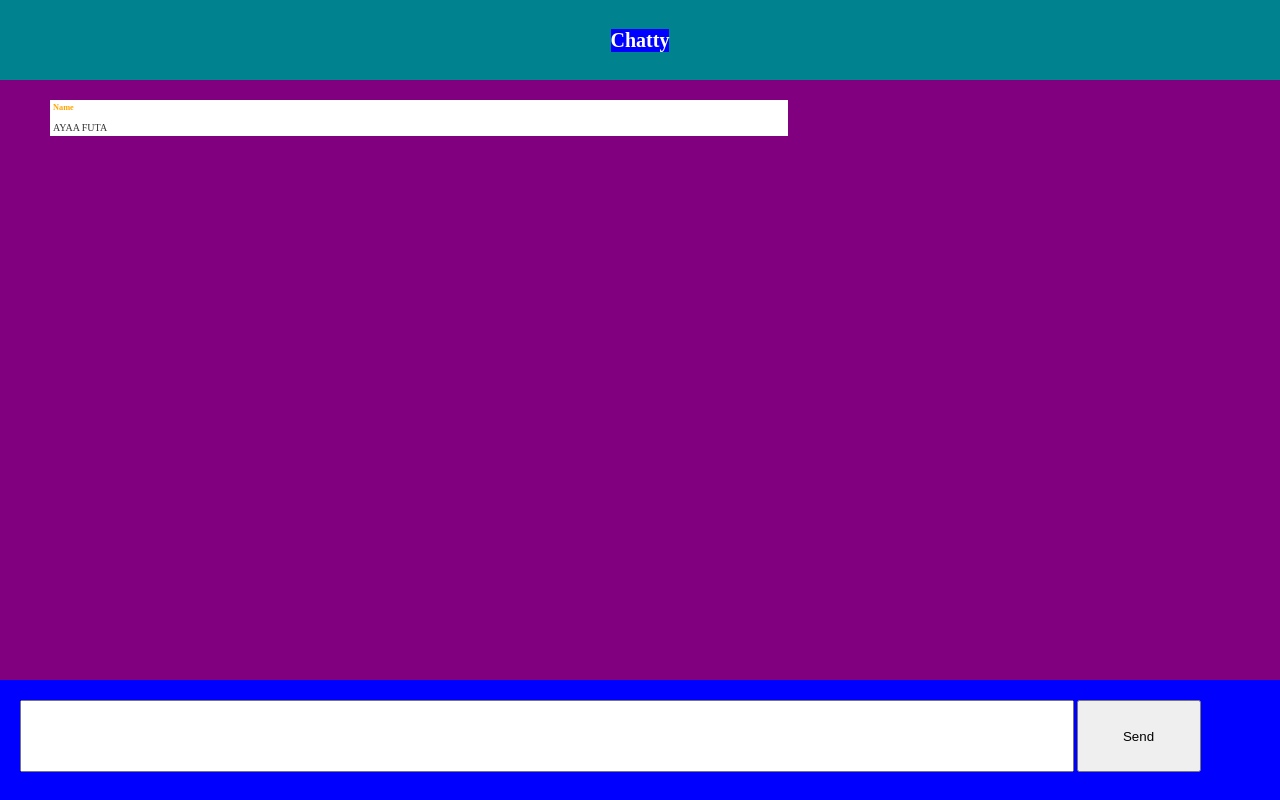
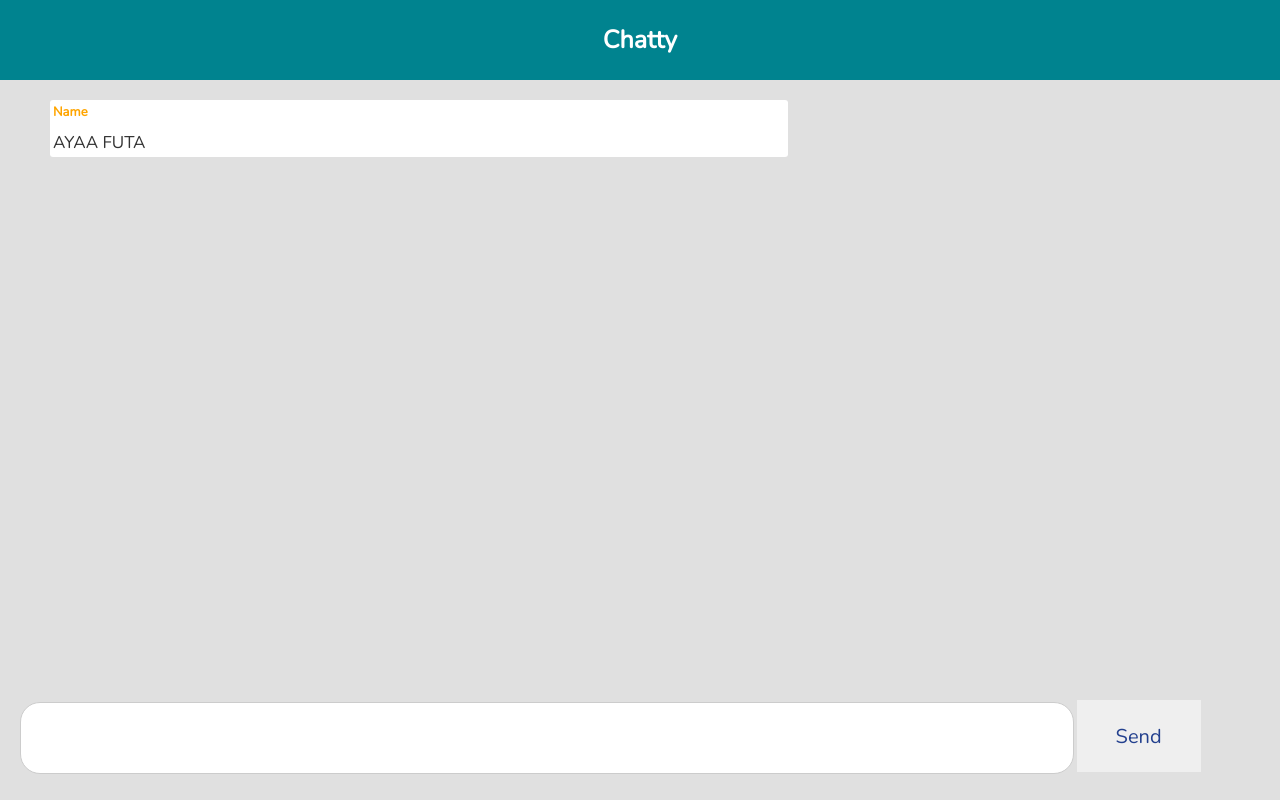
Before and after one commit to hades102zues/socket-io-chat-test, a website: page index.html in a window 1280 px wide. Drawn offline with nearby package versions, Linux system fonts and the light colour scheme.

Commit message:
made it look nice

```diff
--- a/index.html
+++ b/index.html
@@ -2,6 +2,7 @@
 <html>
 <head>
 	<title>Chatty</title>
+	<link href="https://fonts.googleapis.com/css?family=Nunito" rel="stylesheet">
 	<link type="text/css" rel="stylesheet" href="css/stuff.css" />
 </head>
 <body>
--- a/public/css/stuff.css
+++ b/public/css/stuff.css
@@ -6,9 +6,11 @@ html {
 	padding:0;
 	margin:0;
 	box-sizing: border-box;
+	font-family: 'Nunito', sans-serif;
 }
  body{
  	color:white;
+
  }
 .screen-title{
 	background-color: #00838f;
@@ -20,16 +22,17 @@ html {
 }
 
 .title{
-	font-size: 2rem;
-	font-weight:bold;
-	background-color: blue;
+	font-size: 2.5rem;
+	font-weight: bold;
 }
 
 .chat-box{
 	height:75vh;
 	padding-top: 2rem;
 	padding-left: 5rem;
-	background-color: purple;
+	background-color: #e0e0e0;
+	overflow-y: scroll;
+
 
 }
 
@@ -37,15 +40,18 @@ html {
 	width:60%;
 	background-color: white;
 	padding:3px;
+	border-radius:3px;
 
 }
 
 .username{
 	color:orange;
+	font-size:1.3rem;
 }
 
 .message-text{
 	margin-top: 10px;
+	font-size: 1.7rem;
 	color:#333;
 }
 
@@ -53,23 +59,33 @@ html {
 
 .text-area{
 	height:15vh;
-	background-color: red;
-
+	background-color: #e0e0e0;
 }
 
 .send-spot{
 	height:100%;
 	padding:2rem;
-	background-color: blue;
-
 }
 
 .message-input{
 	width:85%;
 	height:90%;
+	border-radius:20px;
+	border:1px solid #ccc;
+	outline:none;
+	padding-left: 10px;
+	font-size:1.5rem;
+
 }
+
+
 
 .message-button{
 	width:10%;
 	height:90%;
+	border:none;
+	color:#23408e;
+	font-size: 2rem;
+	cursor:pointer;
+	outline:none;
 }
```
